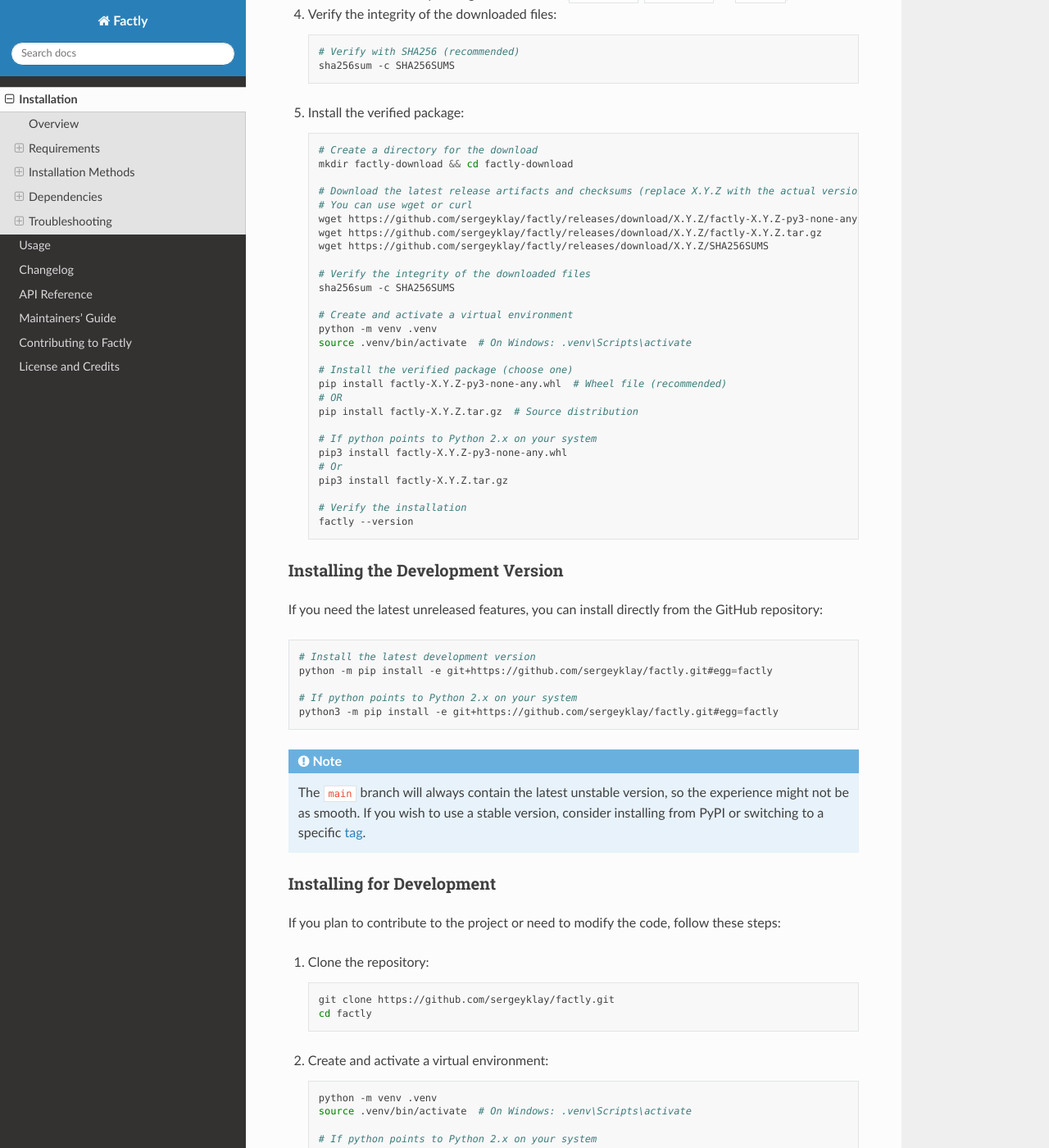
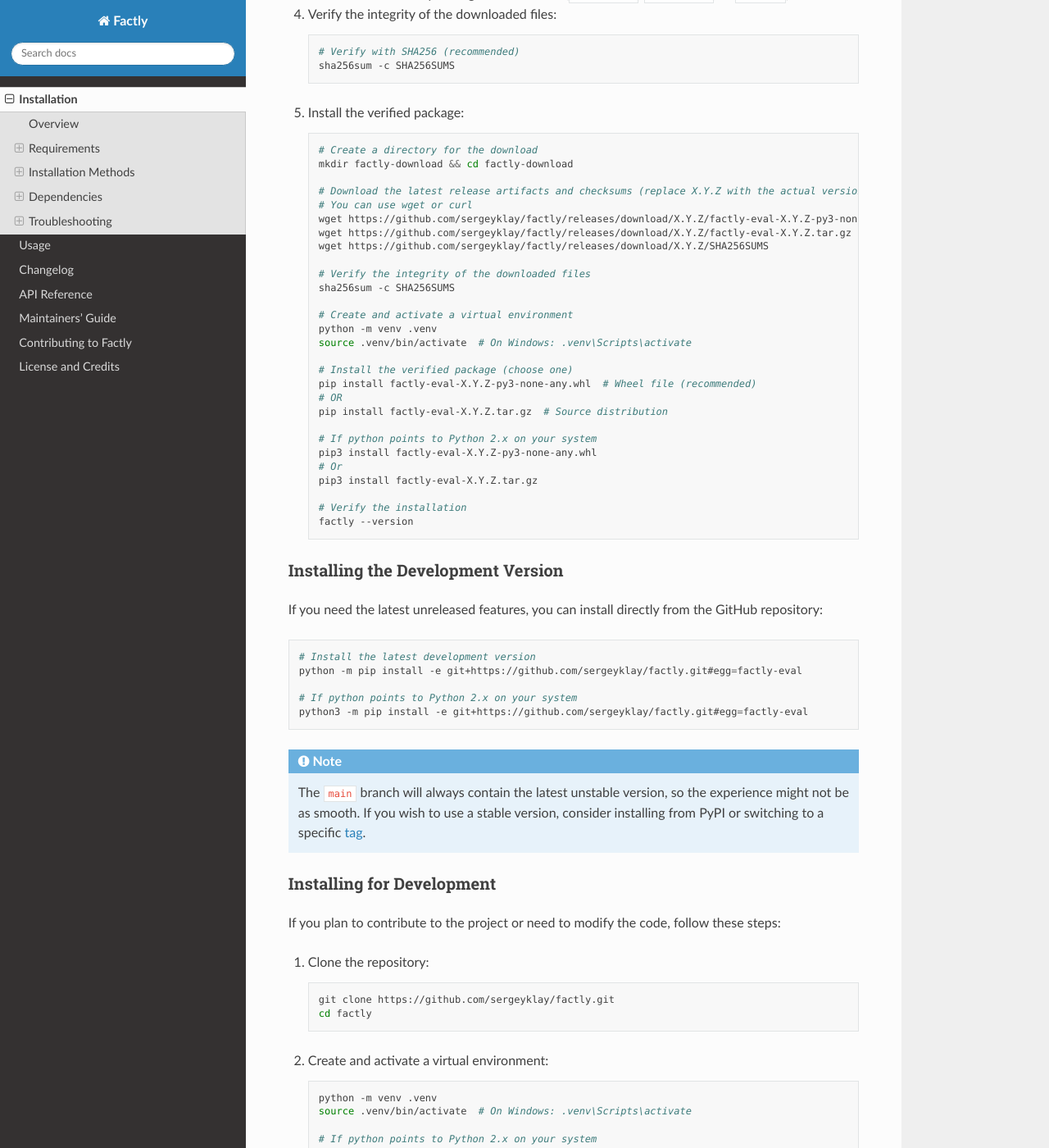
Before and after one commit to sergeyklay/factly, a Sphinx documentation site: the page built from docs/source/installation.rst, in a window 1280 px wide and 1400 px high, scrolled down 2861 px. Shown: the whole window at 82% size. Built offline with Sphinx 7.4.7 and the Read the Docs theme 3.1.0, drawn with Linux system fonts in a browser that asks for light colours; some of the changed text lies outside the part shown.

Commit message:
Rename package name factly -> factly-eval (factly is reserved)

```diff
--- a/README.rst
+++ b/README.rst
@@ -43,11 +43,11 @@ Quick Start
 
 That's it! The tool uses optimized default parameters and saves all outputs to the ``output`` directory.
 
-For more advanced usage, including saving results and evaluation, see the `Usage Guide <https://factly.readthedocs.io/en/latest/usage.html>`_.
+For more advanced usage, including saving results and evaluation, see the `Usage Guide <https://factly-eval.readthedocs.io/en/latest/usage.html>`_.
 
 .. note::
 
-   For detailed installation instructions, please see the `Installation Guide <https://factly.readthedocs.io/en/latest/installation.html>`_. And for usage instructions, use cases, examples, and advanced configuration options, please see the `Usage Guide <https://factly.readthedocs.io/en/latest/usage.html>`_.
+   For detailed installation instructions, please see the `Installation Guide <https://factly-eval.readthedocs.io/en/latest/installation.html>`_. And for usage instructions, use cases, examples, and advanced configuration options, please see the `Usage Guide <https://factly-eval.readthedocs.io/en/latest/usage.html>`_.
 
 .. -overview-end-
 
@@ -56,7 +56,7 @@ For more advanced usage, including saving results and evaluation, see the `Usage
 Project Information
 ===================
 
-Factly is released under the `MIT License <https://choosealicense.com/licenses/mit/>`_, its documentation lives at `Read the Docs <https://factly.readthedocs.io/>`_, the code on `GitHub <https://github.com/sergeyklay/factly>`_, and the latest release on `PyPI <https://pypi.org/project/factly/>`_. It's rigorously tested on Python 3.12+.
+Factly is released under the `MIT License <https://choosealicense.com/licenses/mit/>`_, its documentation lives at `Read the Docs <https://factly-eval.readthedocs.io/>`_, the code on `GitHub <https://github.com/sergeyklay/factly>`_, and the latest release on `PyPI <https://pypi.org/project/factly-eval/>`_. It's rigorously tested on Python 3.12+.
 
 If you'd like to contribute to Factly you're most welcome!
 
--- a/docs/source/installation.rst
+++ b/docs/source/installation.rst
@@ -91,7 +91,7 @@ There are several ways to install ``factly`` depending on your needs:
 Installing from PyPI (Recommended)
 ----------------------------------
 
-``factly`` is a Python package `hosted on PyPI <https://pypi.org/project/factly/>`_.
+``factly`` is a Python package `hosted on PyPI <https://pypi.org/project/factly-eval/>`_.
 The recommended installation method is using `pip <https://pip.pypa.io/en/stable/>`_ to install into a virtual environment:
 
 .. code-block:: bash
@@ -100,15 +100,15 @@ The recommended installation method is using `pip <https://pip.pypa.io/en/stable
    python -m venv .venv
    source .venv/bin/activate  # On Windows: .venv\Scripts\activate
 
-   # Install clusx
-   python -m pip install factly
+   # Install factly-eval
+   python -m pip install factly-eval
 
    # Alternative commands if python points to Python 2.x on your system
    python3 -m venv .venv
    source .venv/bin/activate  # On Windows: .venv\Scripts\activate
-   python3 -m pip install factly
+   python3 -m pip install factly-eval
    # or
-   pip3 install factly
+   pip3 install factly-eval
 
 After installation, the ``factly`` command will be available from the command line:
 
@@ -146,8 +146,8 @@ Another way to install package is to download it from GitHub Releases page:
 
       # Download the latest release artifacts and checksums (replace X.Y.Z with the actual version)
       # You can use wget or curl
-      wget https://github.com/sergeyklay/factly/releases/download/X.Y.Z/factly-X.Y.Z-py3-none-any.whl
-      wget https://github.com/sergeyklay/factly/releases/download/X.Y.Z/factly-X.Y.Z.tar.gz
+      wget https://github.com/sergeyklay/factly/releases/download/X.Y.Z/factly-eval-X.Y.Z-py3-none-any.whl
+      wget https://github.com/sergeyklay/factly/releases/download/X.Y.Z/factly-eval-X.Y.Z.tar.gz
       wget https://github.com/sergeyklay/factly/releases/download/X.Y.Z/SHA256SUMS
 
       # Verify the integrity of the downloaded files
@@ -158,14 +158,14 @@ Another way to install package is to download it from GitHub Releases page:
       source .venv/bin/activate  # On Windows: .venv\Scripts\activate
 
       # Install the verified package (choose one)
-      pip install factly-X.Y.Z-py3-none-any.whl  # Wheel file (recommended)
+      pip install factly-eval-X.Y.Z-py3-none-any.whl  # Wheel file (recommended)
       # OR
-      pip install factly-X.Y.Z.tar.gz  # Source distribution
+      pip install factly-eval-X.Y.Z.tar.gz  # Source distribution
 
       # If python points to Python 2.x on your system
-      pip3 install factly-X.Y.Z-py3-none-any.whl
+      pip3 install factly-eval-X.Y.Z-py3-none-any.whl
       # Or
-      pip3 install factly-X.Y.Z.tar.gz
+      pip3 install factly-eval-X.Y.Z.tar.gz
 
       # Verify the installation
       factly --version
@@ -178,16 +178,15 @@ If you need the latest unreleased features, you can install directly from the Gi
 .. code-block:: bash
 
    # Install the latest development version
-   python -m pip install -e git+https://github.com/sergeyklay/factly.git#egg=factly
+   python -m pip install -e git+https://github.com/sergeyklay/factly.git#egg=factly-eval
 
    # If python points to Python 2.x on your system
-   python3 -m pip install -e git+https://github.com/sergeyklay/factly.git#egg=factly
+   python3 -m pip install -e git+https://github.com/sergeyklay/factly.git#egg=factly-eval
 
 .. note::
    The ``main`` branch will always contain the latest unstable version, so the experience
    might not be as smooth. If you wish to use a stable version, consider installing from PyPI
    or switching to a specific `tag <https://github.com/sergeyklay/factly/tags>`_.
-
 Installing for Development
 --------------------------
 
--- a/pyproject.toml
+++ b/pyproject.toml
@@ -2,8 +2,11 @@
 requires = ["hatchling"]
 build-backend = "hatchling.build"
 
+[tool.hatch.build.targets.wheel]
+packages = ["factly"]
+
 [project]
-name = "factly"
+name = "factly-eval"
 description = "CLI tool to evaluate ChatGPT factuality on MMLU benchmark."
 license = "MIT"
 license-files = ["LICENSE"]
```
Also changed, not shown: 1 other file.
